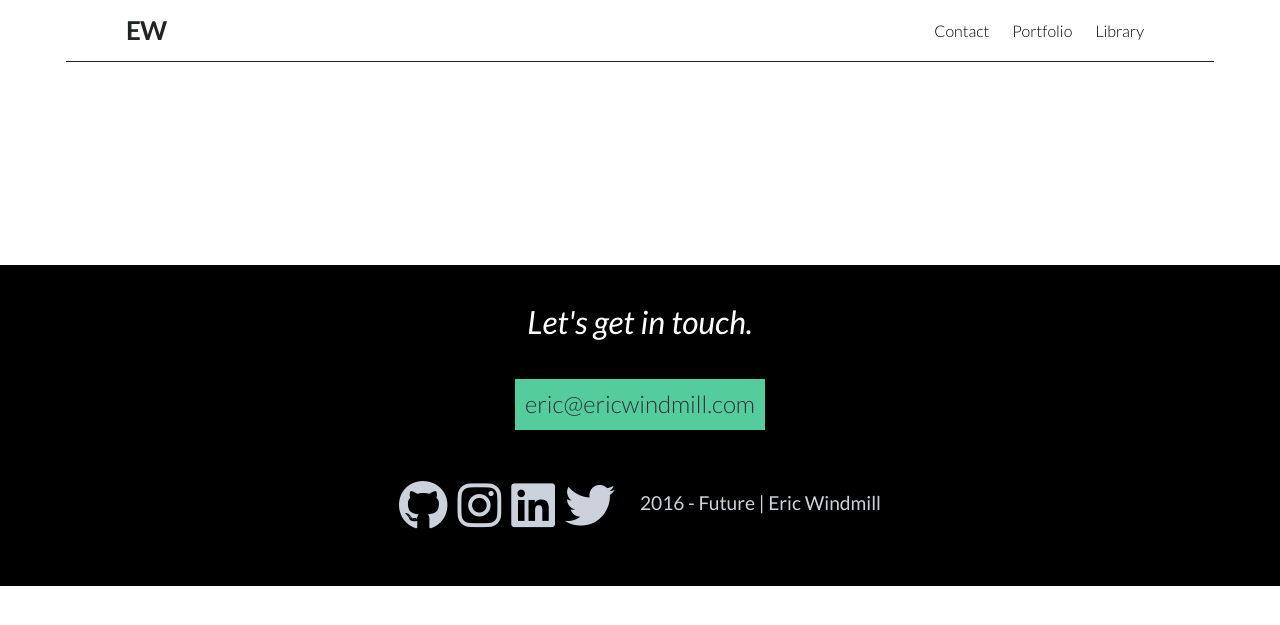
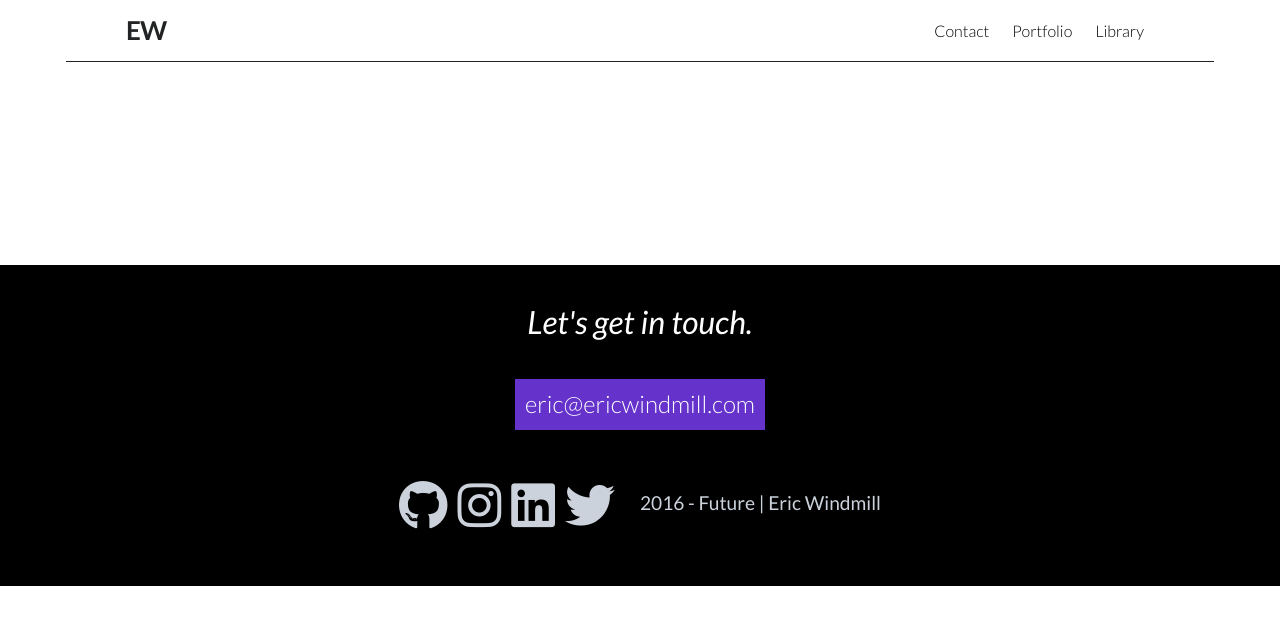
Before and after one commit to ericwindmill/ericwindmill.com, a Jekyll site: the page built from about.md, in a window 1280 px wide. Shown: the top 625 px of the page. Built offline with Jekyll 4.4.1, drawn with Linux system fonts in a browser that asks for light colours; nearby versions of some CDN libraries; our own code applies the rules of GitHub Pages for plain Markdown files.

Commit message:
finish Contact Page

```diff
--- a/_sass/minima/_layout.scss
+++ b/_sass/minima/_layout.scss
@@ -55,8 +55,8 @@
 
 
     &:hover {
-      color: $sky-blue;
-      background-color: rgba(90,185,234, .1);
+      color: black;
+      background-color: lighten(mediumpurple, 25%);
       text-decoration: none;
     }
 
@@ -148,12 +148,13 @@
   display: inline-block;
   padding: 5px 10px;
   background-image: linear-gradient(to right, #8860D0, #7C76D6, #718Cdd, #65a2e3, #5ab9ea);
-  background: #54CC9B;
+  background: darken(mediumpurple, 15%);
   transition: all 0.2s ease-in-out;
-  color: $dark-background;
+  color: white;
   font-weight: 300;
 
   &:hover {
+
     border-radius: 0 15px 15px 15px;
     color: white;
   }
```
